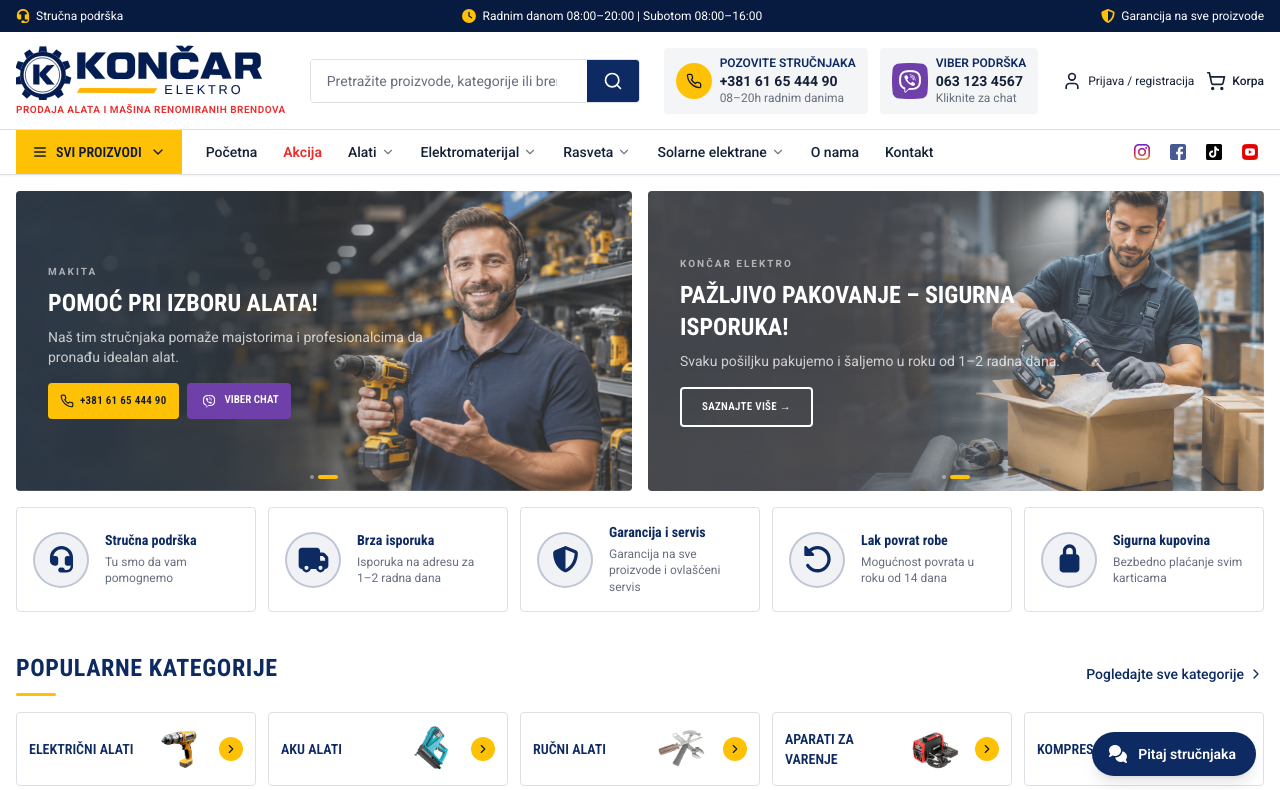
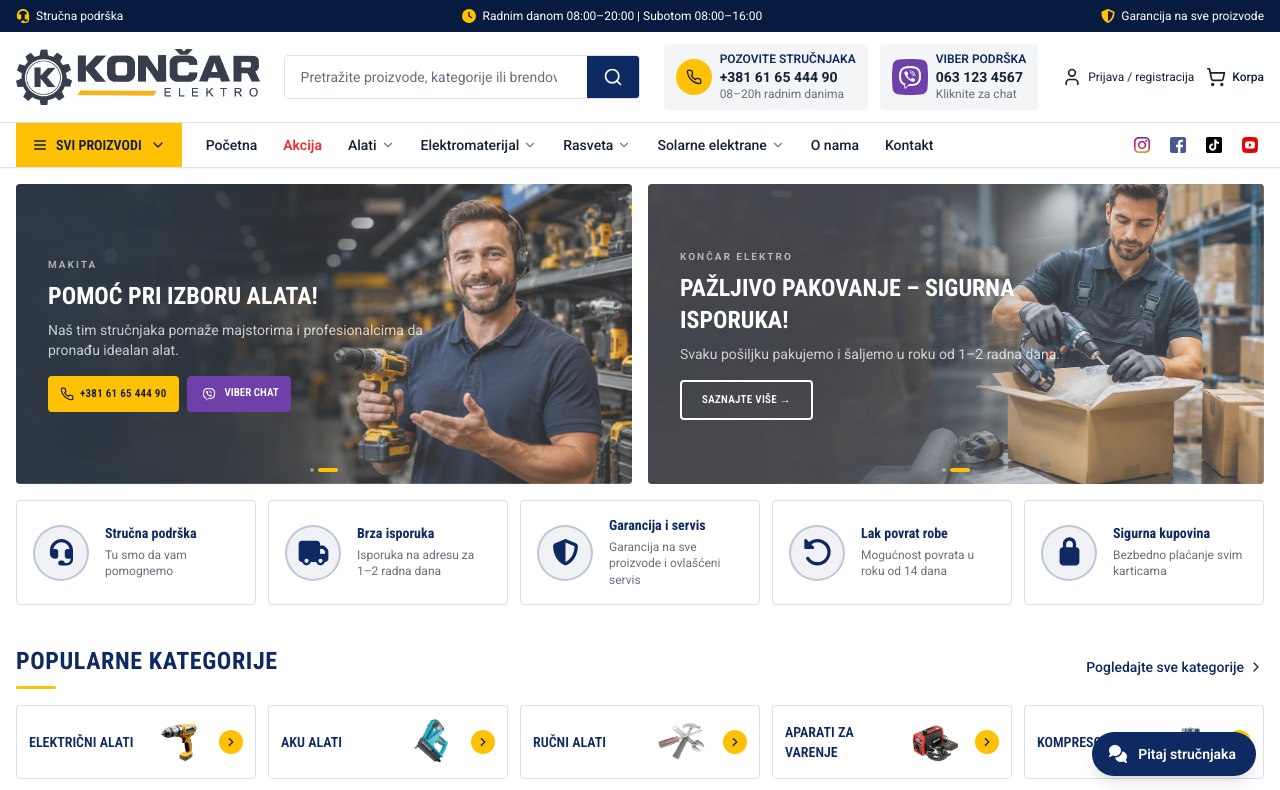
Before and after one commit to Vanja031/koncar-elektro, a React (Vite) app in the folder koncar-elektro-store/: page / in a window 1280 px wide. Shown: the top 790 px of the page. Built offline with nearby package versions, Linux system fonts and the light colour scheme.

Commit message:
Logo fixes

```diff
--- a/koncar-elektro-store/src/components/brand/BrandLogo.tsx
+++ b/koncar-elektro-store/src/components/brand/BrandLogo.tsx
@@ -1,4 +1,4 @@
-import koncarLogo from '@/assets/koncar-logo.svg';
+import koncarLogo from '@/assets/koncar.jpg';
 import { cn } from '@/lib/utils';
 
 const heightClass = {
--- a/koncar-elektro-store/src/components/home/SiteHeader.tsx
+++ b/koncar-elektro-store/src/components/home/SiteHeader.tsx
@@ -13,7 +13,7 @@ import { BrandLogo } from '@/components/brand/BrandLogo';
 import { useCart } from '@/context/CartContext';
 import type { MegaMenuMode } from '@/data/navigation';
 import { getTopCategoryUrl, ROUTES } from '@/lib/catalogUrls';
-import { companyInfo, contactChannels } from '@/data/staticPages';
+import { contactChannels } from '@/data/staticPages';
 
 type NavItem = {
   label: string;
@@ -145,10 +145,7 @@ export const SiteHeader = () => {
           </button>
 
           <Link to="/" className="min-w-0 flex-1 sm:flex-none overflow-hidden">
-            <BrandLogo className="h-6 max-w-[6.5rem] min-[380px]:h-7 min-[380px]:max-w-[7.25rem] sm:h-12 sm:max-w-none lg:h-14" />
-            <div className="hidden sm:block text-[10px] text-destructive font-semibold tracking-wider uppercase mt-0.5 truncate">
-              {companyInfo.tagline}
-            </div>
+            <BrandLogo className="h-10 max-w-[9.5rem] min-[380px]:h-11 min-[380px]:max-w-[10.5rem] sm:h-12 sm:max-w-none lg:h-14" />
           </Link>
 
           <div className="flex-1 hidden md:flex items-stretch h-11 border border-border rounded overflow-hidden max-w-xl lg:max-w-2xl mx-auto">
--- a/koncar-elektro-store/src/components/layout/MobileNav.tsx
+++ b/koncar-elektro-store/src/components/layout/MobileNav.tsx
@@ -47,7 +47,7 @@ export const MobileNav = ({ open, onOpenChange }: Props) => {
       >
         <SheetHeader className="px-4 py-4 border-b border-border bg-secondary/30 text-left space-y-2">
           <SheetTitle className="text-left p-0">
-            <BrandLogo height="xs" className="max-w-[7.5rem]" />
+            <BrandLogo height="sm" className="max-w-[10rem]" />
           </SheetTitle>
           <p className="text-[10px] text-muted-foreground uppercase tracking-wider font-semibold">
             Katalog i kategorije
```
